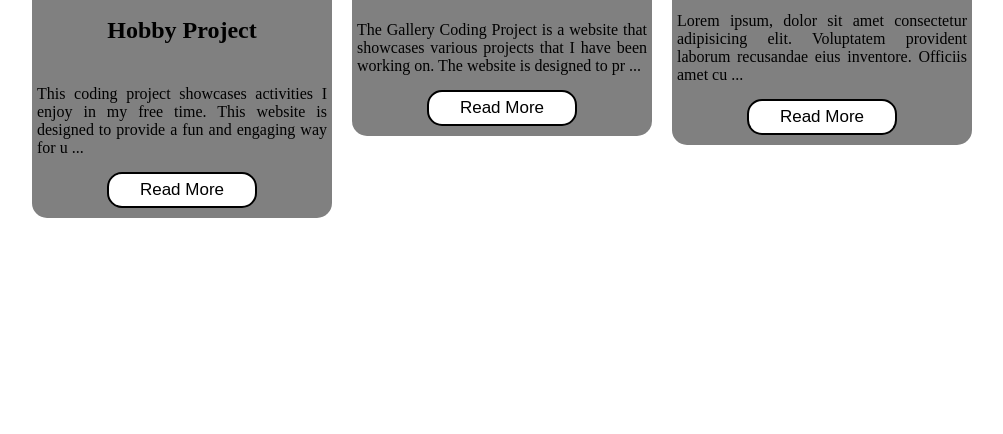
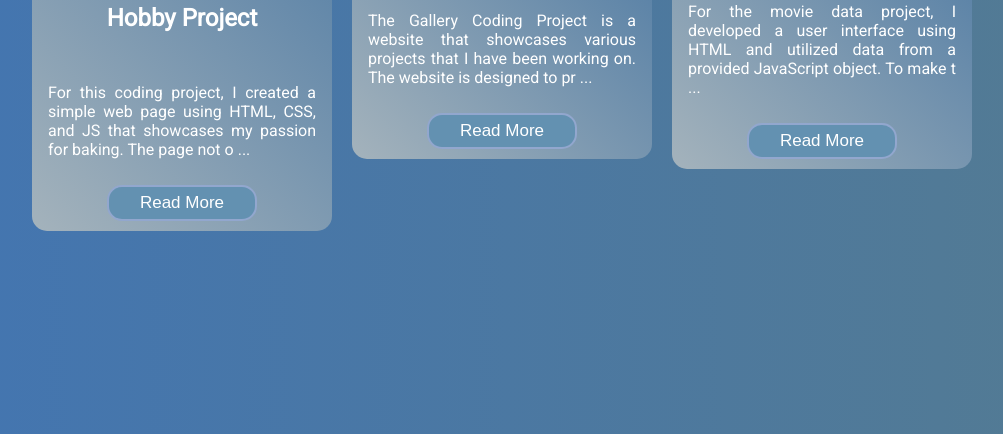
Before and after one commit to Fatimaab1/project-gallery-f-c, a plain HTML site: page index.html in a window 1280 px wide. Shown: the part 382-816 px from the top of the page, without its empty margins (138-1141 px from the left). Drawn offline with Linux system fonts and the light colour scheme.

Commit message:
image update

```diff
--- a/index.html
+++ b/index.html
@@ -5,6 +5,9 @@
     <meta charset="UTF-8">
     <meta http-equiv="X-UA-Compatible" content="IE=edge">
     <meta name="viewport" content="width=device-width, initial-scale=1.0">
+    <link rel="preconnect" href="https://fonts.googleapis.com">
+    <link rel="preconnect" href="https://fonts.gstatic.com" crossorigin>
+    <link href="https://fonts.googleapis.com/css2?family=Roboto:wght@300;400&display=swap" rel="stylesheet">
     <link rel="stylesheet" href="style.css">
     <title>Project Gallery</title>
 </head>
@@ -18,8 +21,11 @@
             </div>
             <div class="cardbody">
                 <h2>Hobby Project</h2>
-                <p class="content">This coding project showcases activities I enjoy in my free time. This
-                    website is designed to provide a fun and engaging way for users to learn more about my interests.
+                <p class="content"> For this coding project, I created a simple web page using HTML, CSS, and JS that
+                    showcases my passion for baking. The page not only includes information about some of my favourite
+                    baking interests, but also features one of my favourite cupcake recipes. To make the recipe section
+                    more engaging and interactive, I incorporated JavaScript to allow users to watch a YouTube video for
+                    instructions on how to prepare the cupcakes using the ingredients I provided.
 
                 </p>
                 <button onclick="readMore(this)">Read More</button>
@@ -29,7 +35,7 @@
 
         <div class="cards">
             <div class="card-img">
-                <img src="./images/project gallery img.png" alt="spotify ptoject image">
+                <img src="./images//project gallery img.png" alt="spotify ptoject image">
             </div>
             <div class="cardbody">
                 <h2>Gallery Project</h2>
@@ -49,10 +55,10 @@
             </div>
             <div class="cardbody">
                 <h2>Movie Data</h2>
-                <p class="content">Lorem ipsum, dolor sit amet consectetur adipisicing elit. Voluptatem provident
-                    laborum recusandae eius inventore. Officiis amet cupiditate quis a eveniet nam sequi similique totam
-                    ipsa? In blanditiis recusandae soluta optio eius dolor dolores harum sunt vel ab voluptatum, veniam
-                    perspiciatis!
+                <p class="content">For the movie data project, I developed a user interface using HTML and utilized data
+                    from a provided JavaScript object. To make the data more accessible and interactive for users, I
+                    created a checkbox that enables users to filter movies based on the year of their release. Through
+                    this feature, users can easily browse and view movies based on their preferred timeline.
                 </p>
                 <button onclick="readMore(this)">Read More</button>
 
--- a/style.css
+++ b/style.css
@@ -1,3 +1,11 @@
+@import url('https://fonts.googleapis.com/css2?family=Roboto:wght@300;400&display=swap');
+
+body {
+    background: linear-gradient(90deg, hsla(213, 46%, 48%, 1) 0%, hsla(202, 27%, 45%, 1) 100%);
+    font-family: 'Roboto', sans-serif;
+}
+
+
 .container {
     display: flex;
     align-items: center;
@@ -9,7 +17,7 @@
 .cards {
     width: 300px;
     margin: 10px;
-    background-color: gray;
+    background: linear-gradient(45deg, hsla(213, 46%, 48%, 1) 0%, hsla(203, 15%, 69%, 1) 0%, hsla(209, 36%, 47%, 1) 100%, hsla(205, 31%, 46%, 1) 100%);
     border-radius: 15px;
 }
 
@@ -20,12 +28,14 @@
 
 .cardbody h2 {
     text-align: center;
+    color: white;
 }
 
 p {
     text-align: justify;
     margin-bottom: 10px;
     padding: 5px;
+    color: white;
 }
 
 .cardbody {
@@ -36,13 +46,16 @@ p {
     flex-direction: column;
 }
 
+.content {
+    padding: 1rem;
+}
 
 .cardbody button {
     width: 150px;
-    background-color: white;
-    color: black;
+    background-color: #6391b1;
+    color: white;
     border-radius: 15px;
-    border: 2px solid black;
+    border: 2px solid #92A7CE;
     padding: 6px;
     font-size: 17px;
     cursor: pointer;
```
Also changed, not shown: images/project gallery img.png (added), 1 other file.
